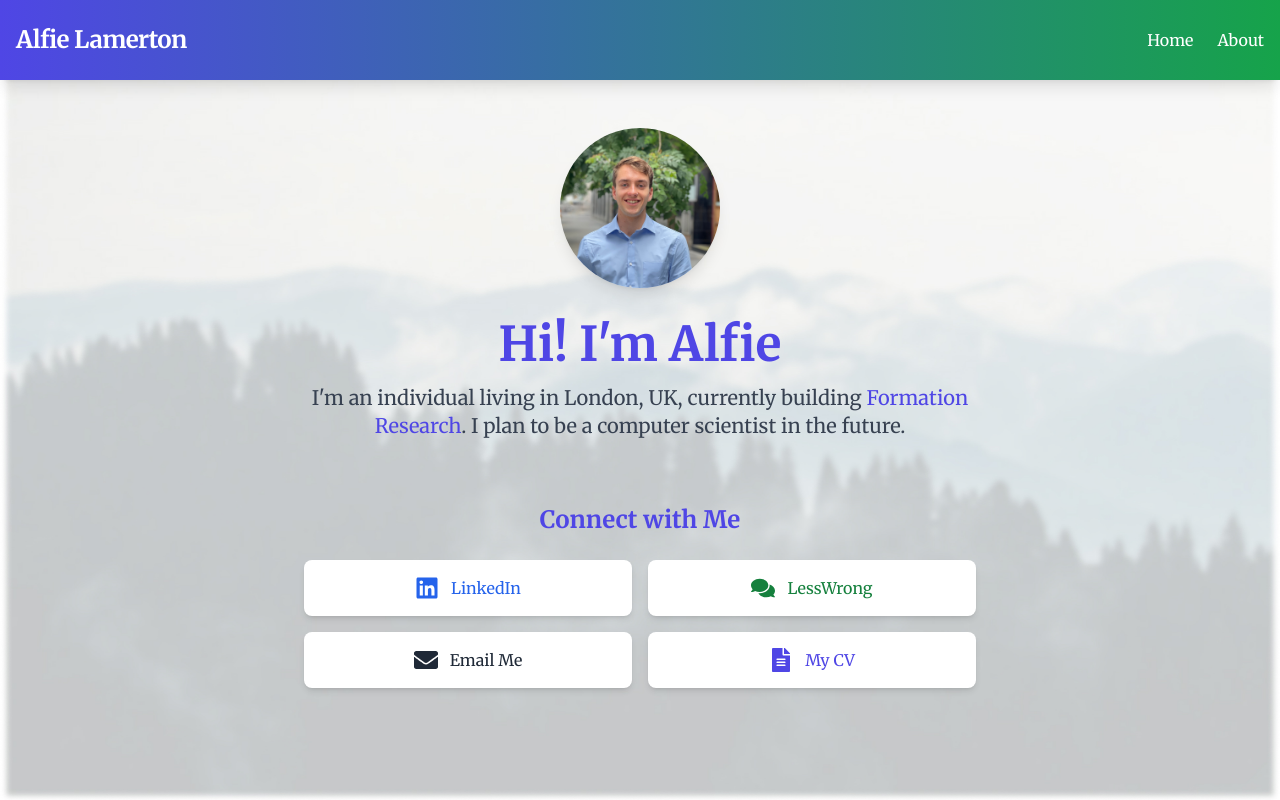
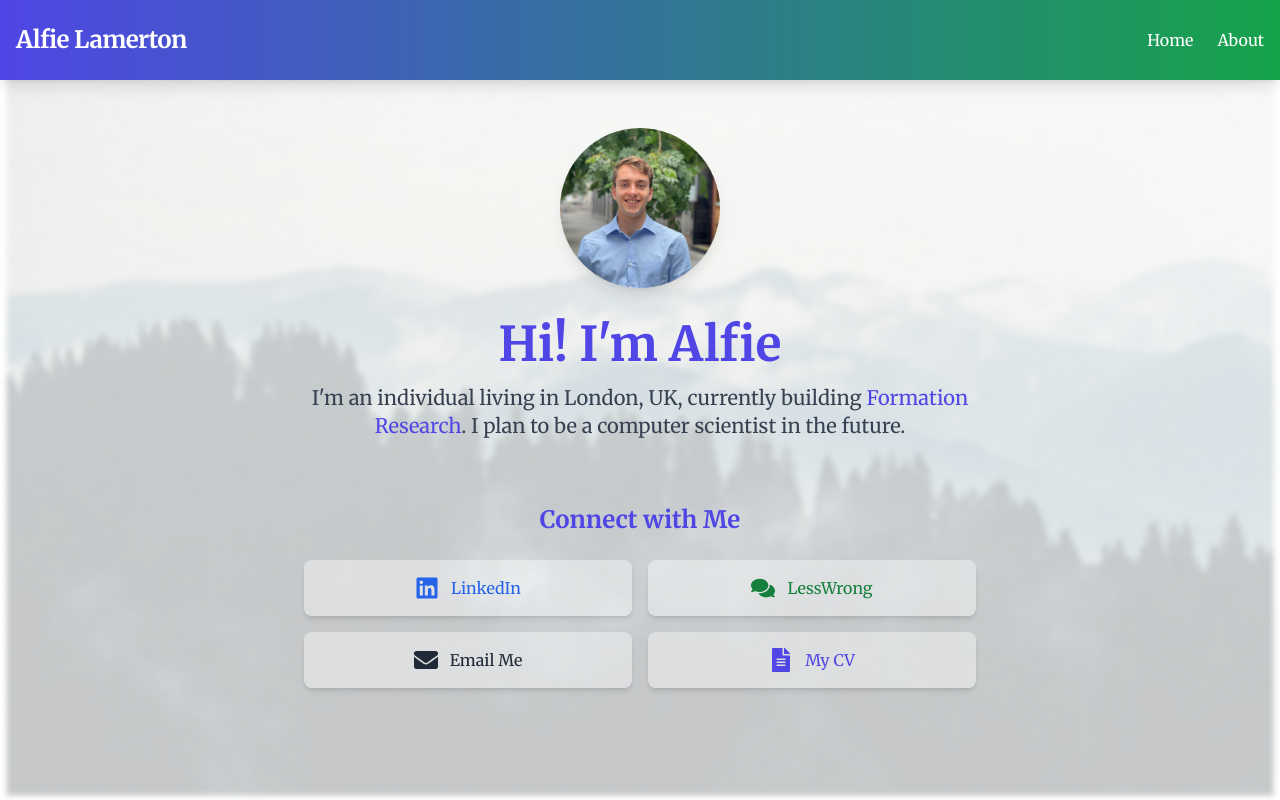
Before and after one commit to alamerton/personal-website, a Next.js app: page / in a window 1280 px wide. Built offline with nearby package versions, Linux system fonts and the light colour scheme.

Commit message:
Added transparency and effects to contact buttons

```diff
--- a/src/app/page.tsx
+++ b/src/app/page.tsx
@@ -37,7 +37,8 @@ export default function Home() {
             href="https://www.linkedin.com/in/alfie-lamerton/"
             target="_blank"
             rel="noopener noreferrer"
-            className="flex items-center justify-center bg-white text-blue-600 px-6 py-4 rounded-lg shadow-md hover:shadow-lg transition duration-300 ease-in-out transform hover:-translate-y-1"
+            className="flex items-center justify-center text-blue-600 px-6 py-4 rounded-lg shadow-md hover:shadow-lg transition duration-300 ease-in-out transform hover:-translate-y-1"
+            style={{ backgroundColor: "rgba(255, 255, 255, 0.4)" }}
           >
             <FaLinkedin className="text-2xl mr-3" />
             <span>LinkedIn</span>
@@ -46,14 +47,16 @@ export default function Home() {
             href="https://www.lesswrong.com/users/alamerton"
             target="_blank"
             rel="noopener noreferrer"
-            className="flex items-center justify-center bg-white text-green-700 px-6 py-4 rounded-lg shadow-md hover:shadow-lg transition duration-300 ease-in-out transform hover:-translate-y-1"
+            className="flex items-center justify-center text-green-700 px-6 py-4 rounded-lg shadow-md hover:shadow-lg transition duration-300 ease-in-out transform hover:-translate-y-1"
+            style={{ backgroundColor: "rgba(255, 255, 255, 0.4)" }}
           >
             <FaComments className="text-2xl mr-3" />
             <span>LessWrong</span>
           </a>
           <a
             href="mailto:alfie.david.lamerton@gmail.com"
-            className="flex items-center justify-center bg-white text-gray-800 px-6 py-4 rounded-lg shadow-md hover:shadow-lg transition duration-300 ease-in-out transform hover:-translate-y-1"
+            className="flex items-center justify-center text-gray-800 px-6 py-4 rounded-lg shadow-md hover:shadow-lg transition duration-300 ease-in-out transform hover:-translate-y-1"
+            style={{ backgroundColor: "rgba(255, 255, 255, 0.4)" }}
           >
             <FaEnvelope className="text-2xl mr-3" />
             <span>Email Me</span>
@@ -62,7 +65,8 @@ export default function Home() {
             href="https://docs.google.com/document/d/1Eezn5Onh6oLiNWA-MWcm0h3VqKjDSgwmUch--iXZssA/edit?usp=sharing"
             target="_blank"
             rel="noopener noreferrer"
-            className="flex items-center justify-center bg-white text-indigo-600 px-6 py-4 rounded-lg shadow-md hover:shadow-lg transition duration-300 ease-in-out transform hover:-translate-y-1"
+            className="flex items-center justify-center text-indigo-600 px-6 py-4 rounded-lg shadow-md hover:shadow-lg transition duration-300 ease-in-out transform hover:-translate-y-1"
+            style={{ backgroundColor: "rgba(255, 255, 255, 0.4)" }}
           >
             <FaFileAlt className="text-2xl mr-3" />
             <span>My CV</span>
```
